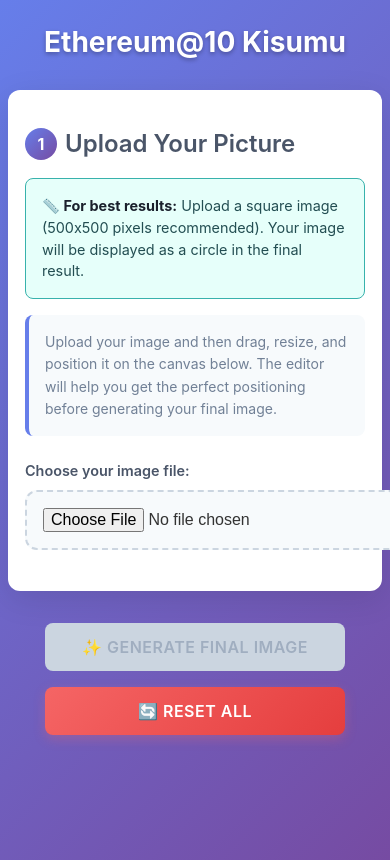
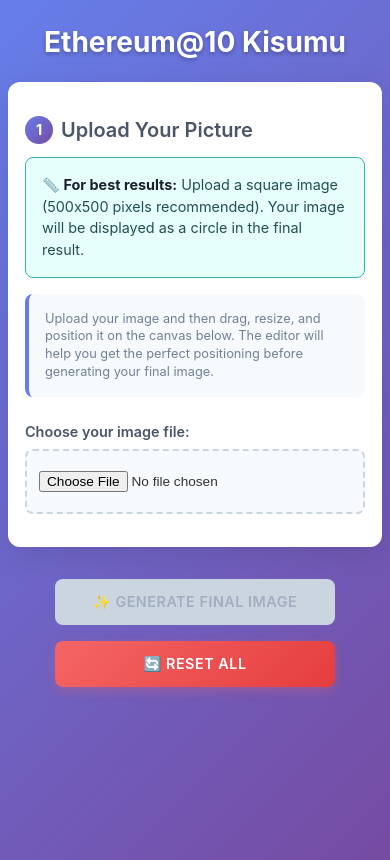
Before and after one commit to FredMunene/missionaries, a React (Vite) app: page / in a window 390 px wide. Built offline with nearby package versions, Linux system fonts and the light colour scheme.

Commit message:
fix overflow on mobile display

```diff
--- a/src/App.css
+++ b/src/App.css
@@ -63,6 +63,9 @@
 
 .form-group {
   margin-bottom: 1.5rem;
+  width: 100%;
+  max-width: 100%;
+  overflow: hidden;
 }
 
 .form-label {
@@ -83,6 +86,9 @@
   transition: all 0.3s ease;
   text-align: center;
   font-size: 1rem;
+  box-sizing: border-box;
+  max-width: 100%;
+  min-width: 0;
 }
 
 .file-input:hover {
@@ -140,6 +146,9 @@
   font-size: 1rem;
   transition: all 0.3s ease;
   background: white;
+  box-sizing: border-box;
+  max-width: 100%;
+  min-width: 0;
 }
 
 .text-input:focus, .name-input:focus {
@@ -351,6 +360,40 @@
     gap: 1rem;
   }
 
+  .form-group {
+    margin-bottom: 1rem;
+    width: 100%;
+    max-width: 100%;
+    box-sizing: border-box;
+  }
+
+  .file-input {
+    padding: 1.5rem 1rem;
+    font-size: 0.9rem;
+    width: 100%;
+    max-width: 100%;
+    box-sizing: border-box;
+    word-wrap: break-word;
+  }
+
+  .text-input, .name-input {
+    padding: 1rem;
+    font-size: 1rem;
+    width: 100%;
+    max-width: 100%;
+    box-sizing: border-box;
+  }
+
+  .form-label {
+    font-size: 1rem;
+    margin-bottom: 0.5rem;
+  }
+
+  .character-count {
+    font-size: 0.75rem;
+    margin-top: 0.25rem;
+  }
+
   .action-section {
     flex-direction: column;
     align-items: center;
@@ -378,9 +421,121 @@
   .section {
     padding: 1rem;
     border-radius: 12px;
+    margin: 0.75rem 0;
   }
 
   .app h1 {
     font-size: 1.75rem;
+    margin-bottom: 1.5rem;
+  }
+
+  .section h2 {
+    font-size: 1.25rem;
+    margin-bottom: 0.75rem;
+  }
+
+  .section-number {
+    width: 28px;
+    height: 28px;
+    font-size: 0.9rem;
+  }
+
+  .file-input {
+    padding: 1.25rem 0.75rem;
+    font-size: 0.85rem;
+    border-radius: 8px;
+    width: 100%;
+    max-width: 100%;
+    box-sizing: border-box;
+    min-width: 0;
+  }
+
+  .text-input, .name-input {
+    padding: 0.875rem;
+    font-size: 0.9rem;
+    border-radius: 6px;
+    width: 100%;
+    max-width: 100%;
+    box-sizing: border-box;
+    min-width: 0;
+  }
+
+  .form-label {
+    font-size: 0.9rem;
+    margin-bottom: 0.4rem;
+  }
+
+  .character-count {
+    font-size: 0.7rem;
+    margin-top: 0.2rem;
+  }
+
+  .instruction-text {
+    font-size: 0.8rem;
+    line-height: 1.4;
+  }
+
+  .btn {
+    padding: 0.875rem 1.5rem;
+    font-size: 0.9rem;
+    max-width: 280px;
+  }
+
+  .preview {
+    margin-top: 0.75rem;
+  }
+
+  .user-image-preview {
+    max-width: 120px;
+    max-height: 120px;
   }
 }
+
+/* Extra small screens */
+@media (max-width: 360px) {
+  .app {
+    padding: 0.25rem;
+  }
+
+  .section {
+    padding: 0.75rem;
+    margin: 0.5rem 0;
+  }
+
+  .app h1 {
+    font-size: 1.5rem;
+    margin-bottom: 1rem;
+  }
+
+  .section h2 {
+    font-size: 1.1rem;
+  }
+
+  .file-input {
+    padding: 1rem 0.5rem;
+    font-size: 0.8rem;
+    width: 100%;
+    max-width: 100%;
+    box-sizing: border-box;
+    min-width: 0;
+  }
+
+  .text-input, .name-input {
+    padding: 0.75rem;
+    font-size: 0.85rem;
+    width: 100%;
+    max-width: 100%;
+    box-sizing: border-box;
+    min-width: 0;
+  }
+
+  .form-label {
+    font-size: 0.85rem;
+  }
+
+  .btn {
+    padding: 0.75rem 1.25rem;
+    font-size: 0.85rem;
+    max-width: 260px;
+  }
+}
--- a/src/App.jsx
+++ b/src/App.jsx
@@ -730,15 +730,15 @@
       {finalImage && (
         <div className="section">
           <div className="success-message">
-            🎉 Your composite image has been generated successfully!
+            🎉 Your image has been generated successfully!
           </div>
 
           <h2>
             <span className="section-number">4</span>
-            Your Composite Image
+            Your Final Image
           </h2>
 
-          <img src={finalImage} alt="Final composite" className="final-image" />
+          <img src={finalImage} alt="Final Image" className="final-image" />
 
           <div style={{ textAlign: 'center' }}>
             <button onClick={downloadImage} className="btn download-btn">
```
